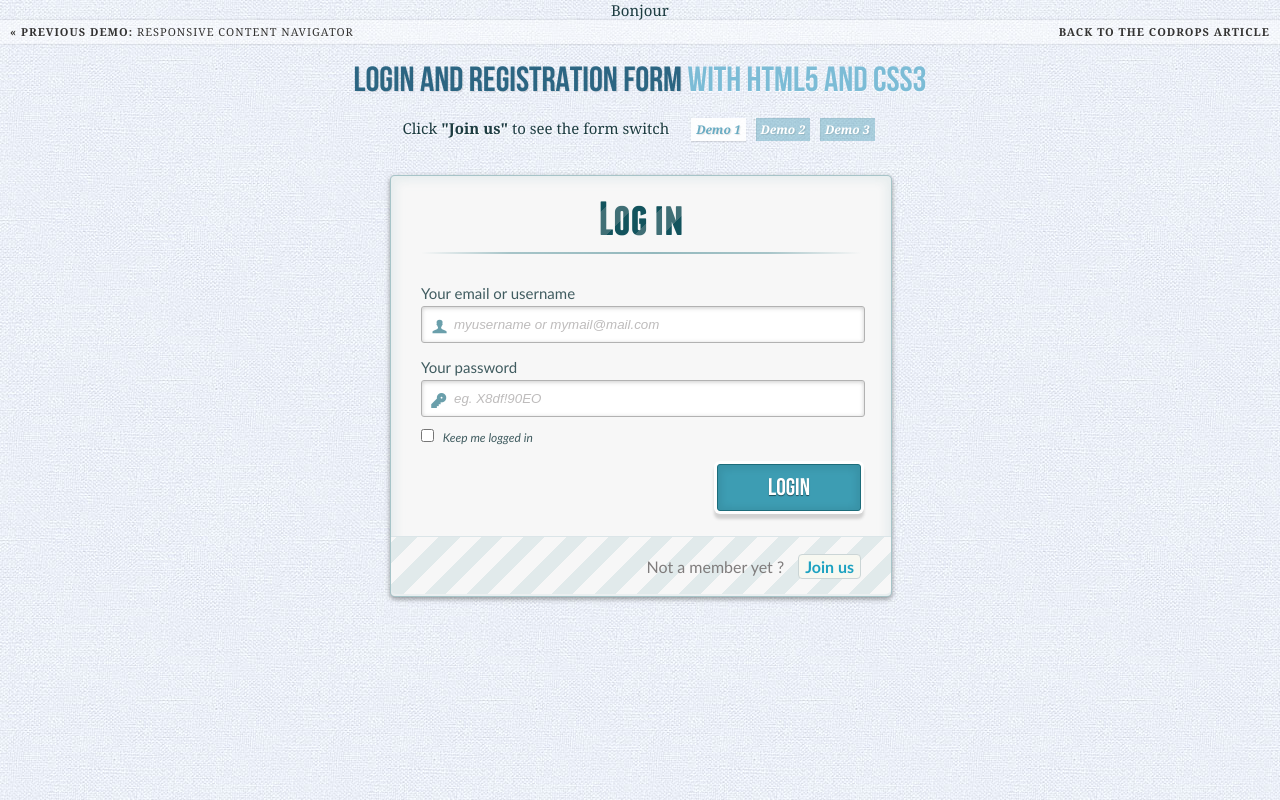
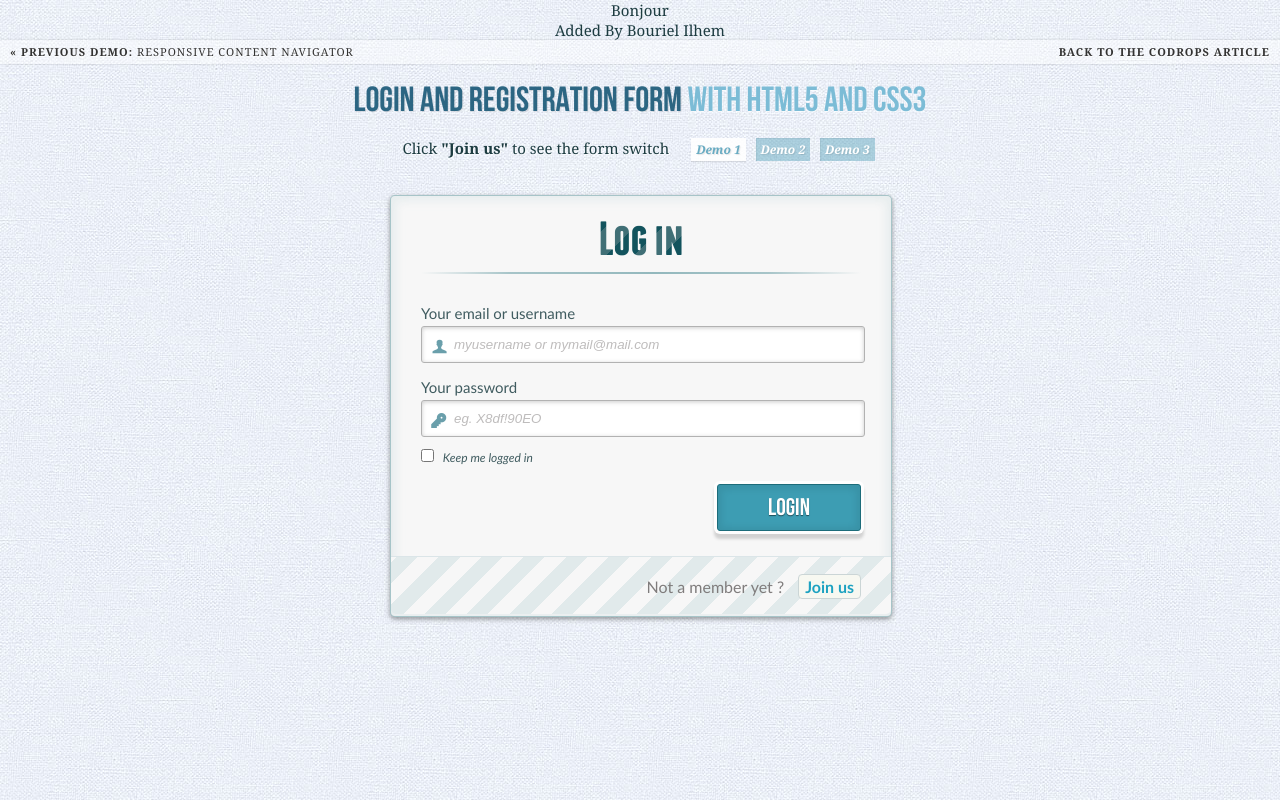
Before and after one commit to TestOrg54/repOrg, a plain HTML site: page index.html in a window 1280 px wide. Drawn offline with Linux system fonts and the light colour scheme.

Commit message:
added by bouriel

```diff
--- a/index.html
+++ b/index.html
@@ -20,6 +20,7 @@
     <body>
         <div class="container">
         <h1>Bonjour</h1>
+        <h2>Added By Bouriel Ilhem</h2>
             <!-- Codrops top bar -->
             <div class="codrops-top">
                 <a href="">
```
